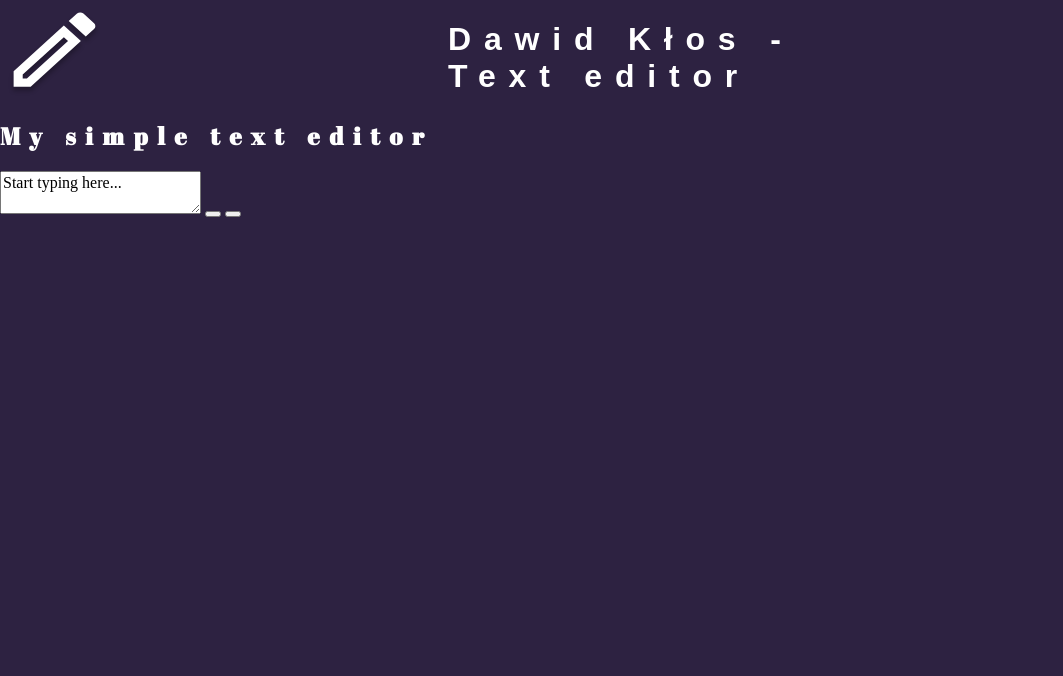
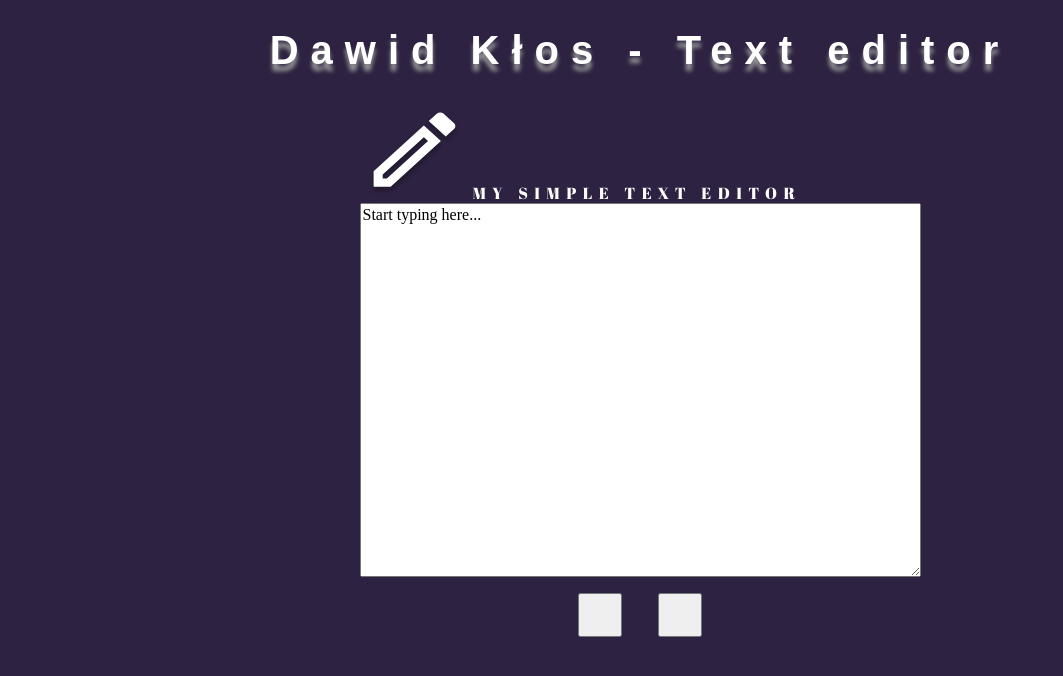
Before and after one commit to Dawid-Klos/Simple-text-editor, a website built with webpack: page src/pages/index.html in a window 1280 px wide. Shown: the whole page, without its empty margins (0-1063 px from the left). Built offline with nearby package versions, Linux system fonts and the light colour scheme; a web font is replaced by a local one.

Commit message:
Improved HTML and used Flexbox to position elements

```diff
--- a/src/pages/index.html
+++ b/src/pages/index.html
@@ -14,8 +14,7 @@
       <h1 class="header__title">Dawid Kłos - Text editor</h1>
 
     </header>
-    <div class="text-editor">
-
+    <main class="text-editor">
       <svg class="text-editor__img" width="109" height="99" viewBox="0 0 109 99" fill="none" xmlns="http://www.w3.org/2000/svg">
         <g filter="url(#filter0_d)">
         <path d="M63.8558 37.2075L68.0342 41.0025L26.8867 78.375H22.7083V74.58L63.8558 37.2075ZM80.2058 12.375C79.0704 12.375 77.8896 12.7875 77.0267 13.5712L68.7154 21.12L85.7467 36.5887L94.0579 29.04C95.8292 27.4312 95.8292 24.8325 94.0579 23.2238L83.4304 13.5712C82.5221 12.7462 81.3867 12.375 80.2058 12.375ZM63.8558 25.5338L13.625 71.1562V86.625H30.6563L80.8871 41.0025L63.8558 25.5338Z" fill="white"/>
@@ -32,14 +31,13 @@
         </filter>
         </defs>
         </svg>
-
-      <h2 class="text-editor__title">My simple text editor</h2>
-
-      <textarea class="text-editor__textarea">Start typing here...</textarea>
-
-      <button></button>
-      <button></button>
-    </div>
+      <label class="text-editor__title" for="text">MY SIMPLE TEXT EDITOR</label>
+      <textarea class="text-editor__textarea" name="text" rows="20" cols="60">Start typing here...</textarea>
+      <div class="text-editor__buttons">
+      <button class="text-editor__load" type="button"></button>
+      <button class="text-editor__save" type="button"></button>
+      </div>
+      </main>
 
 
   </body>
--- a/src/scss/main.scss
+++ b/src/scss/main.scss
@@ -5,28 +5,46 @@
 body {
   background: $wtf;
   color: #fff;
-
+  display: flex;
+  flex-flow: column wrap;
+  align-items: center;
+  justify-content: center;
 }
 
 .header {
-  position: fixed;
-  left: 35%;
-  right: 35%;
+
   &__title {
-    letter-spacing: .4em;
+    text-align: center;
+    letter-spacing: .3em;
+    font-size: 40px;
     font-family: 'Akronim', Sans-serif;
+    text-shadow: 0px 7px 4px rgba(150, 150, 150, 1);
   }
 }
 .text-editor {
 
+    &__buttons {
+      text-align: center;
+    }
     &__img {
 
   }
     &__title {
        letter-spacing: .4em;
        font-family: 'Abril Fatface', Sans-serif;
+
   }
     &__textarea {
-
+      display: block;
   }
+    &__load {
+      width: 44px;
+      height: 44px;
+      margin: 16px;
+    }
+    &__save {
+      width: 44px;
+      height: 44px;
+      margin: 16px;
+    }
 }
```
